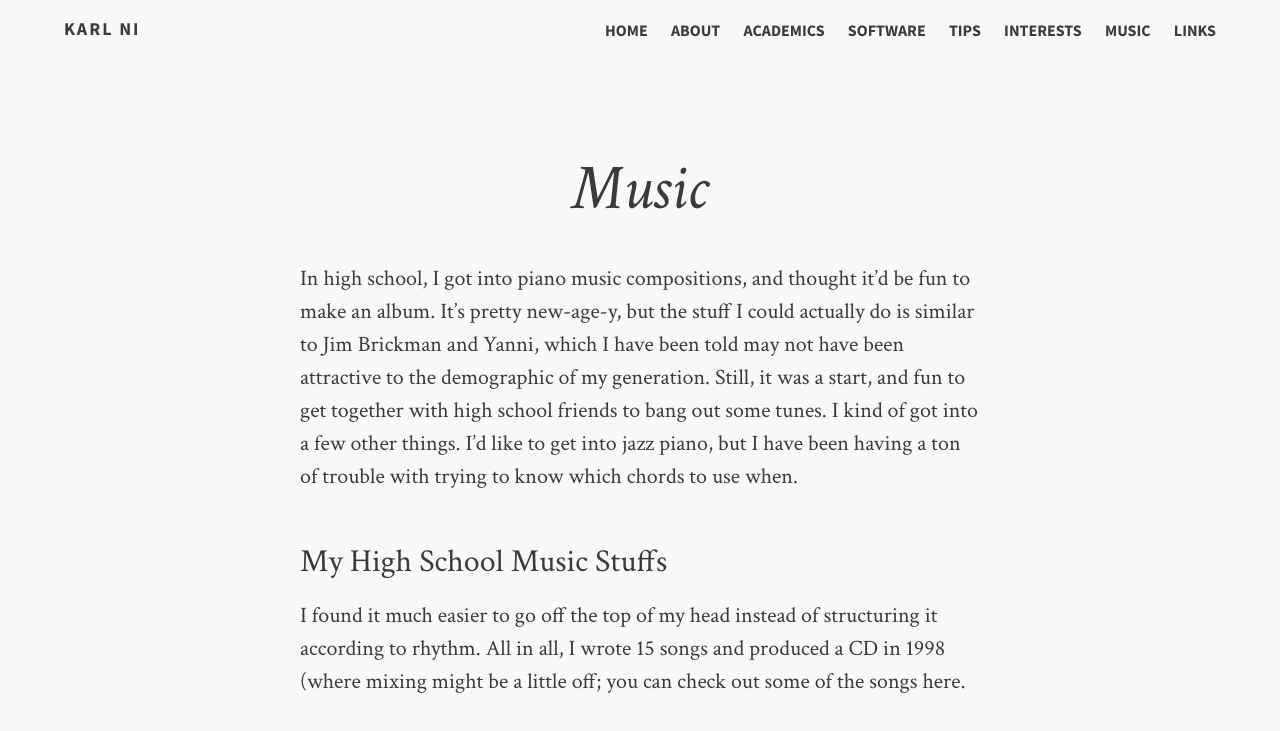
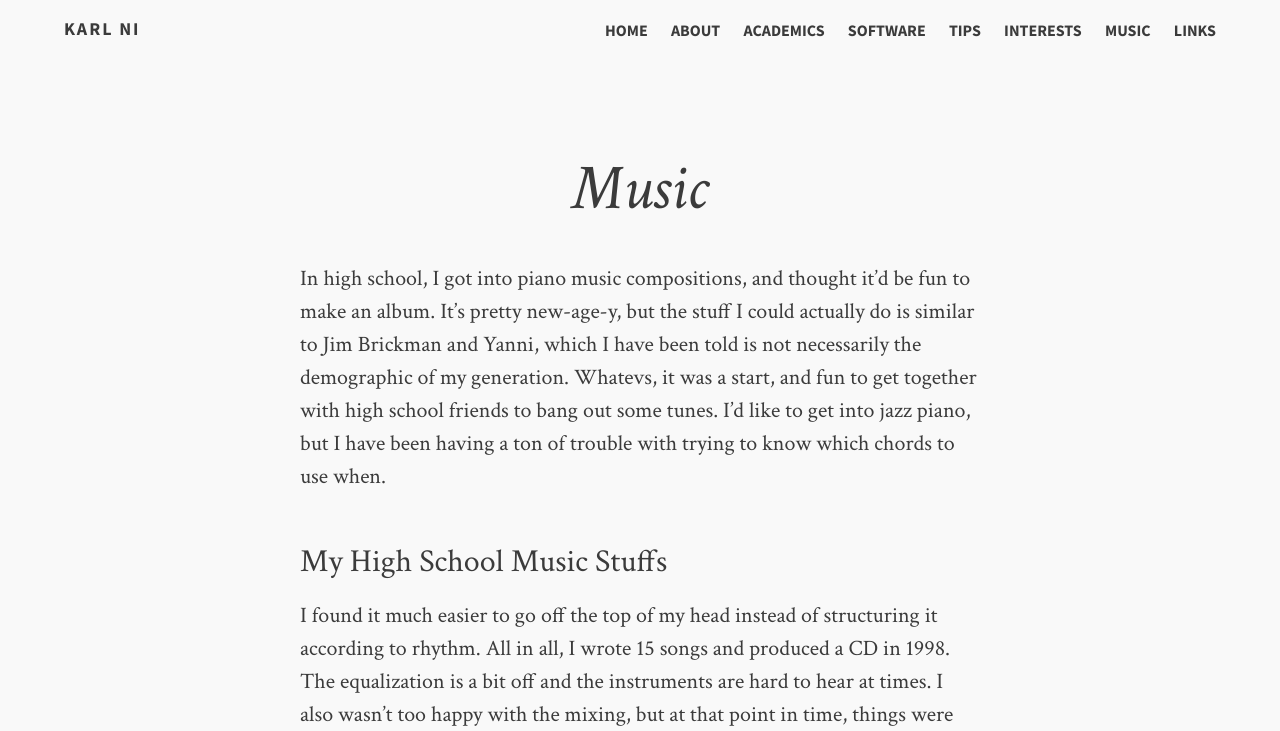
Before and after one commit to UCKarl/UCKarl.github.io, a Jekyll site: the page built from music.md, in a window 1280 px wide and 1400 px high. Shown: the top 731 px of the window. Built offline with Jekyll 4.4.1, drawn with Linux system fonts in a browser that asks for light colours; comment, search, counter and statistics services are not loaded; some of the changed text lies outside the part shown; grey boxes are pictures that could not be loaded.

Commit message:
Update music.md

```diff
--- a/music.md
+++ b/music.md
@@ -5,11 +5,11 @@ title: Music
 tags: [music]
 ---
 
-In high school, I got into piano music compositions, and thought it'd be fun to make an album. It's pretty new-age-y, but the stuff I could actually do is similar to Jim Brickman and Yanni, which I have been told may not have been attractive to the demographic of my generation. Still, it was a start, and fun to get together with high school friends to bang out some tunes. I kind of got into a few other things. I'd like to get into jazz piano, but I have been having a ton of trouble with trying to know which chords to use when.
+In high school, I got into piano music compositions, and thought it'd be fun to make an album. It's pretty new-age-y, but the stuff I could actually do is similar to Jim Brickman and Yanni, which I have been told is not necessarily the demographic of my generation. Whatevs, it was a start, and fun to get together with high school friends to bang out some tunes. I'd like to get into jazz piano, but I have been having a ton of trouble with trying to know which chords to use when.
 
 ### My High School Music Stuffs
 
-I found it much easier to go off the top of my head instead of structuring it according to rhythm. All in all, I wrote 15 songs and produced a CD in 1998 (where mixing might be a little off; you can check out some of the songs here.
+I found it much easier to go off the top of my head instead of structuring it according to rhythm. All in all, I wrote 15 songs and produced a CD in 1998. The equalization is a bit off and the instruments are hard to hear at times. I also wasn't too happy with the mixing, but at that point in time, things were getting too expensive and I couldn't cover it. Still, I was proud of the final product; you can preview some of the songs here. (If you'd like to be able to seek/fast-forward/rewind, just go directly to the soundcloud link on the right hand side of the embedded player.)
 
 <iframe width="100%" height="100" scrolling="yes" frameborder="yes" src="https://w.soundcloud.com/player/?url=https%3A//api.soundcloud.com/tracks/245685441&amp;auto_play=false&amp;hide_related=false&amp;show_comments=true&amp;show_user=true&amp;show_reposts=false&amp;visual=true"></iframe>
 <iframe width="100%" height="100" scrolling="yes" frameborder="yes" src="https://w.soundcloud.com/player/?url=https%3A//api.soundcloud.com/tracks/245685422&amp;auto_play=false&amp;hide_related=false&amp;show_comments=true&amp;show_user=true&amp;show_reposts=false&amp;visual=true"></iframe>
```
